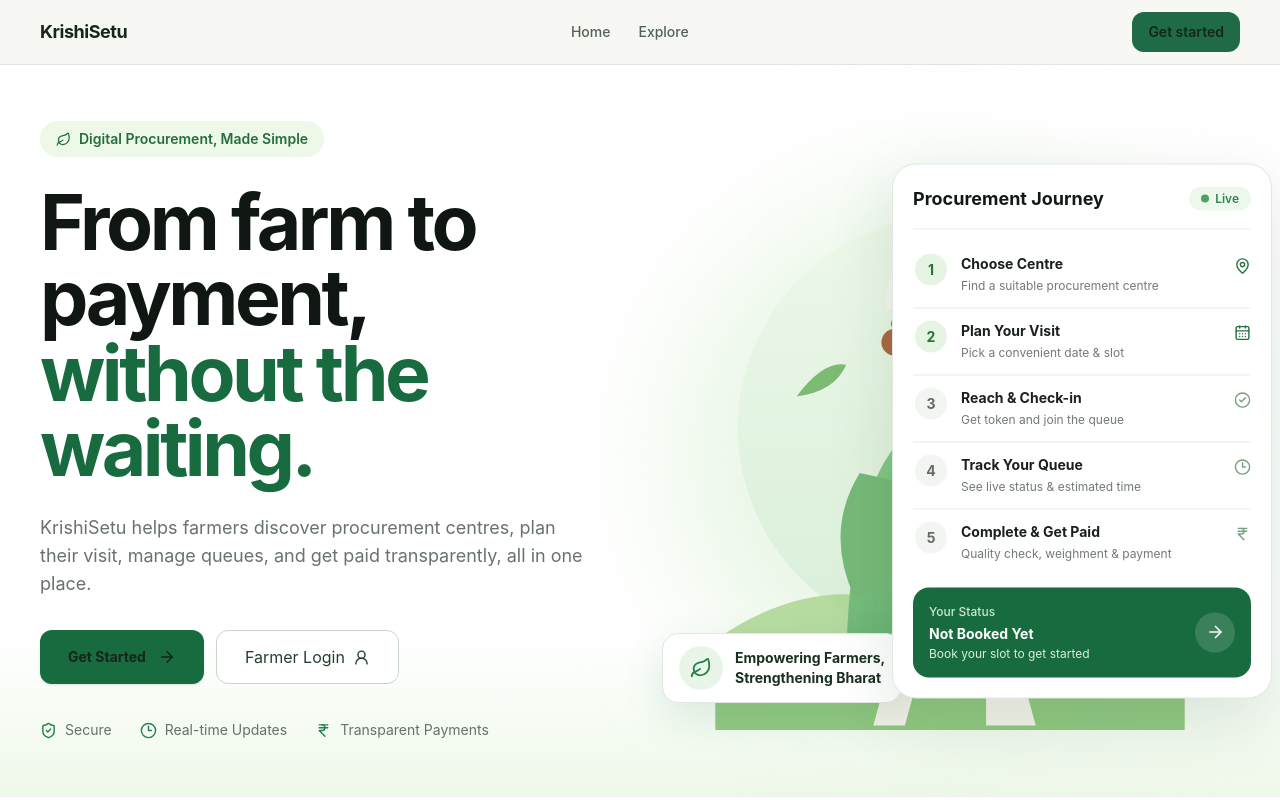
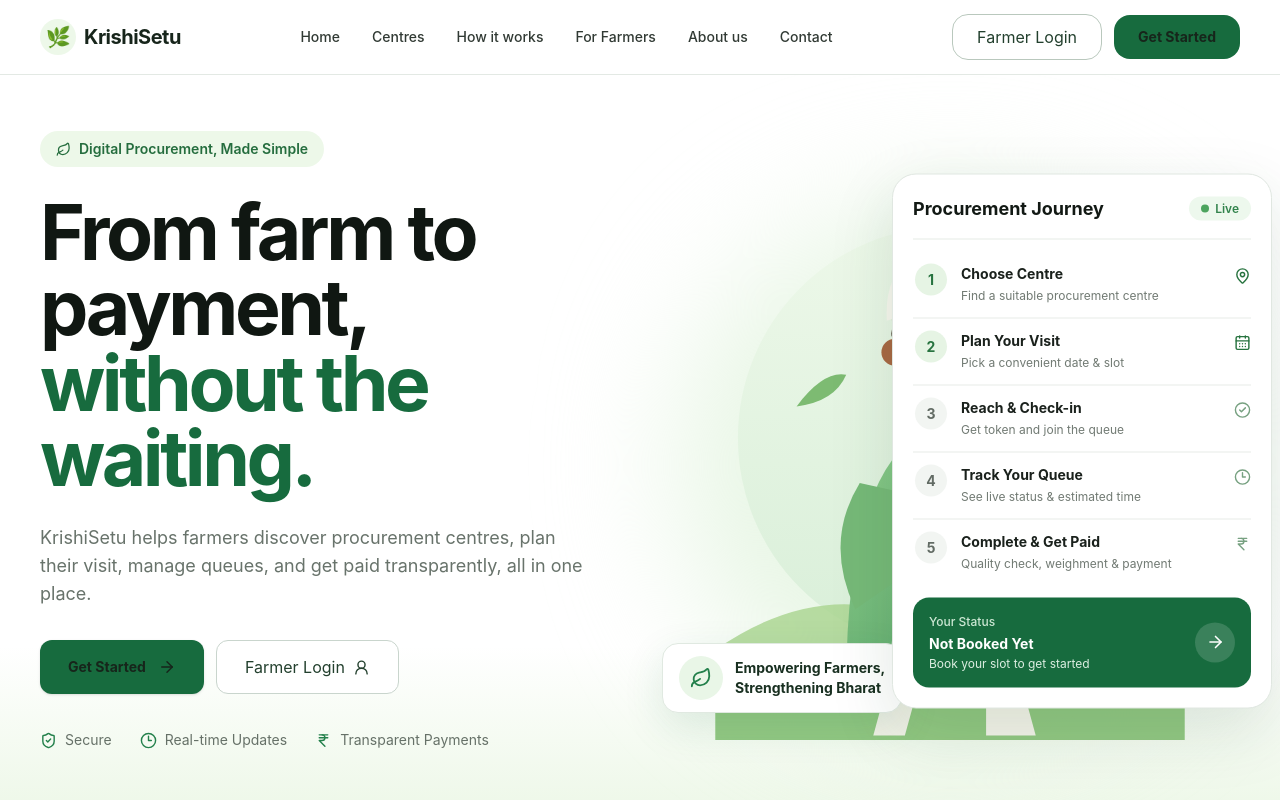
Before and after one commit to viditparmar007/KrishiSetu, a React app in the folder frontend/: page / in a window 1280 px wide. Shown: the top 800 px of the page. Built offline with nearby package versions, Linux system fonts and the light colour scheme; the HTML template or start-up script is replaced by a standard one.

Commit message:
Update navigation to match landing page reference

```diff
--- a/frontend/src/components/public/Navbar.jsx
+++ b/frontend/src/components/public/Navbar.jsx
@@ -1,32 +1,25 @@
 function Navbar() {
   return (
-    <header className="border-b border-[#DCE4DE] bg-[#F7F8F3]/95 backdrop-blur">
-      <nav
-        className="mx-auto flex min-h-16 w-full max-w-7xl items-center justify-between gap-6 px-6 sm:px-8 lg:px-10"
-        aria-label="Main navigation"
-      >
-        <a
-          href="#home"
-          className="text-lg font-bold tracking-tight text-[#1F6B45] focus:outline-none focus:ring-2 focus:ring-[#1F6B45] focus:ring-offset-2"
-        >
+    <header className="border-b border-[#e3e9e4] bg-white/95 backdrop-blur">
+      <nav className="mx-auto flex min-h-[74px] w-full max-w-7xl items-center justify-between gap-6 px-6 sm:px-8 lg:px-10" aria-label="Main navigation">
+        <a href="#home" className="flex items-center gap-2 text-xl font-bold tracking-tight text-[#176b3e] focus:outline-none focus:ring-2 focus:ring-[#176b3e] focus:ring-offset-2">
+          <span className="flex h-9 w-9 items-center justify-center rounded-full bg-[#edf8e9]"><span className="text-xl">🌿</span></span>
           KrishiSetu
         </a>
 
-        <div className="hidden items-center gap-7 text-sm font-medium text-[#526057] sm:flex">
-          <a className="transition-colors hover:text-[#1F6B45]" href="#home">
-            Home
-          </a>
-          <a className="transition-colors hover:text-[#1F6B45]" href="#content">
-            Explore
-          </a>
+        <div className="hidden items-center gap-8 text-sm font-medium text-[#313a34] lg:flex">
+          <a className="transition-colors hover:text-[#176b3e]" href="#home">Home</a>
+          <a className="transition-colors hover:text-[#176b3e]" href="#centres">Centres</a>
+          <a className="transition-colors hover:text-[#176b3e]" href="#how-it-works">How it works</a>
+          <a className="transition-colors hover:text-[#176b3e]" href="#farmers">For Farmers</a>
+          <a className="transition-colors hover:text-[#176b3e]" href="#about">About us</a>
+          <a className="transition-colors hover:text-[#176b3e]" href="#contact">Contact</a>
         </div>
 
-        <a
-          href="#content"
-          className="inline-flex items-center justify-center rounded-xl bg-[#1F6B45] px-4 py-2.5 text-sm font-semibold text-white transition-colors hover:bg-[#185638] focus:outline-none focus:ring-2 focus:ring-[#1F6B45] focus:ring-offset-2"
-        >
-          Get started
-        </a>
+        <div className="flex items-center gap-3">
+          <button type="button" className="hidden rounded-2xl border border-[#b9c8bd] bg-white px-6 py-2.5 text-sm font-bold text-[#23402e] transition hover:bg-[#f4f8f4] sm:inline-flex">Farmer Login</button>
+          <a href="#how-it-works" className="inline-flex items-center justify-center rounded-2xl bg-[#176b3e] px-6 py-3 text-sm font-bold text-white transition hover:bg-[#115832]">Get Started</a>
+        </div>
       </nav>
     </header>
   );
```
